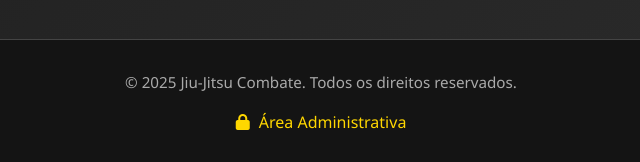
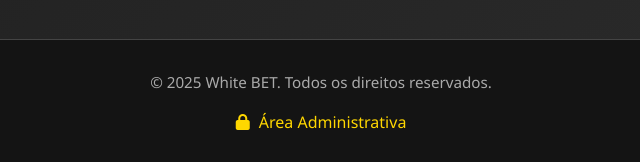
Before and after one commit to rejinho1221/WhiteBET, a plain HTML site: page index.html in a window 1280 px wide. Shown: the part 960-1122 px from the top of the page, 319-959 px from the left. Drawn offline with nearby package versions, Linux system fonts and the light colour scheme; no server answers.

Commit message:
Update index.html

```diff
--- a/index.html
+++ b/index.html
@@ -61,7 +61,7 @@
 
     <footer class="footer-public">
         <div class="container">
-            <p>&copy; 2025 Jiu-Jitsu Combate. Todos os direitos reservados.</p>
+            <p>&copy; 2025 White BET. Todos os direitos reservados.</p>
             <div class="admin-access">
                 <a href="admin.html">
                     <i class="fas fa-lock"></i> Área Administrativa
@@ -73,4 +73,5 @@
     <script src="js/supabase.js"></script>
     <script src="js/public.js"></script>
 </body>
+
 </html>
```
